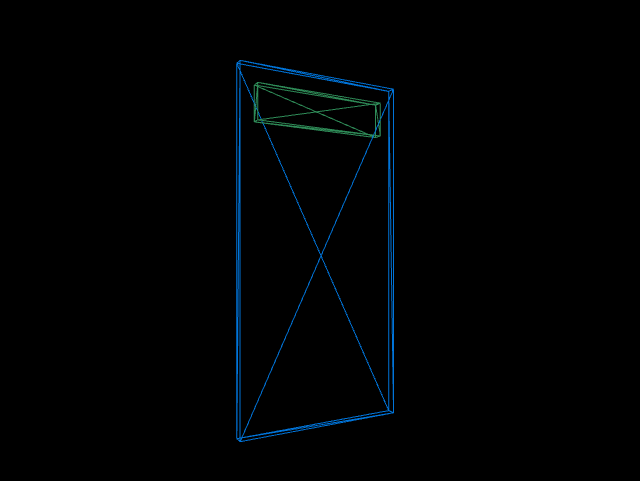
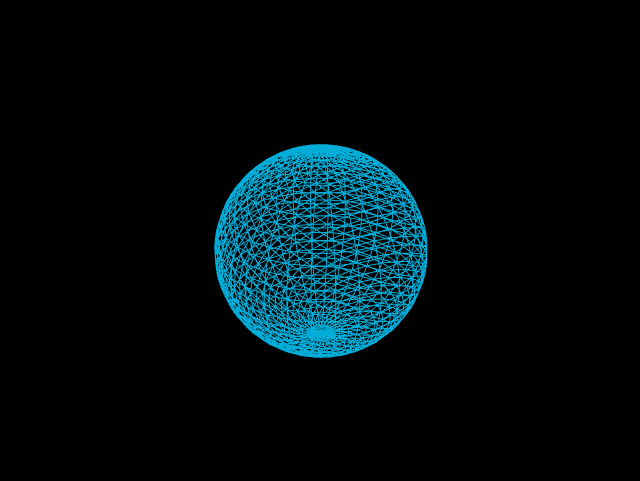
Before and after one commit to elarsaks/elarsaks, a plain HTML site: page index.html in a window 1280 px wide. Shown: the part 149-630 px from the top of the page, without its empty margins (319-959 px from the left). Drawn offline with nearby package versions, Linux system fonts and the light colour scheme; animation ran at ten frames a second.

Commit message:
Update index.html

```diff
--- a/index.html
+++ b/index.html
@@ -1,17 +1,21 @@
 <!DOCTYPE html>
 <html lang="en">
+
 <head>
   <meta charset="UTF-8">
   <meta name="viewport" content="width=device-width, initial-scale=1.0">
 
   <!-- SEO Improvements: Meta Tags -->
-<meta name="description" content="Elar Saks, a full-stack web developer from Finland, demonstrates his skills through a variety of projects. Explore his work on GitHub.">
-<meta name="keywords" content="Elar Saks, Web Developer, Software Developer, Finland, Full-stack, JavaScript, Go, TypeScript, Java, React, Blockchain">
+  <meta name="description"
+    content="Elar Saks, a full-stack web developer from Finland, demonstrates his skills through a variety of projects. Explore his work on GitHub.">
+  <meta name="keywords"
+    content="Elar Saks, Web Developer, Software Developer, Finland, Full-stack, JavaScript, Go, TypeScript, Java, React, Blockchain">
   <meta name="author" content="Elar Saks">
 
   <!-- Open Graph / Social Media Meta Tags -->
   <meta property="og:title" content="GitHub Profile of Elar Saks">
-<meta property="og:description" content="Elar Saks, a full-stack web developer from Finland, demonstrates his skills through a variety of projects. Explore his work on GitHub.">
+  <meta property="og:description"
+    content="Elar Saks, a full-stack web developer from Finland, demonstrates his skills through a variety of projects. Explore his work on GitHub.">
   <meta property="og:url" content="saks.digital">
   <meta property="og:type" content="website">
   <!-- You can also add an image preview for social media with og:image -->
@@ -35,9 +39,9 @@
     }
   </style>
 </head>
+
 <body>
   <div id="canvas-container"></div>
-
   <script src="https://cdnjs.cloudflare.com/ajax/libs/three.js/r128/three.min.js"></script>
   <script>
     // Initialize scene, camera, and renderer
@@ -45,32 +49,24 @@ const scene = new THREE.Scene();
     const camera = new THREE.PerspectiveCamera(75, window.innerWidth / window.innerHeight, 0.1, 1000);
     const renderer = new THREE.WebGLRenderer({ antialias: true });
     renderer.setSize(window.innerWidth, window.innerHeight);
+    document.getElementById('canvas-container').appendChild(renderer.domElement);
 
-const canvasContainer = document.getElementById('canvas-container');
-canvasContainer.appendChild(renderer.domElement);
-
-// Create a cube to represent the whole webpage
-const geometry = new THREE.BoxGeometry(1, 2, 0.05);
-const material = new THREE.MeshBasicMaterial({ wireframe: true, color: 0x0074D9 });
-const webpage = new THREE.Mesh(geometry, material);
-scene.add(webpage);
-
-// Create a smaller cube to represent an individual component (like a pinned repo)
-const repoGeometry = new THREE.BoxGeometry(0.8, 0.2, 0.05);
-const repoMaterial = new THREE.MeshBasicMaterial({ wireframe: true, color: 0x2E8B57 });
-const repo = new THREE.Mesh(repoGeometry, repoMaterial);
-repo.position.y = 0.8; // Adjust this value to move the repo up or down
-webpage.add(repo);
+    // Create a sphere with a wireframe material and add it to the scene
+    const geometry = new THREE.SphereGeometry(1, 32, 32);
+    const material = new THREE.MeshBasicMaterial({ wireframe: true, color: "#00ADD8" });
+    const sphere = new THREE.Mesh(geometry, material);
+    scene.add(sphere);
 
     // Set camera position
-camera.position.z = 3;
+    camera.position.z = 5;
 
     // Animation loop
     function animate() {
       requestAnimationFrame(animate);
 
-  // Rotate the webpage
-  webpage.rotation.y += 0.01;
+      // Rotate the sphere
+      sphere.rotation.x += 0.01;
+      sphere.rotation.y += 0.01;
 
       // Render the scene with the camera
       renderer.render(scene, camera);
@@ -79,11 +75,12 @@ function animate() {
     // Start the animation loop
     animate();
 
-// Redirect to GitHub profile when the canvas is clicked
-canvasContainer.addEventListener('click', function() {
+    // Add event listener for click event to redirect to GitHub profile
+    document.getElementById('canvas-container').addEventListener('click', function () {
       window.location.href = 'https://github.com/elarsaks/';
     });
-
+  </script>
   </script>
 </body>
+
 </html>
```
Lines whose indentation alone changed are shown as unchanged.
